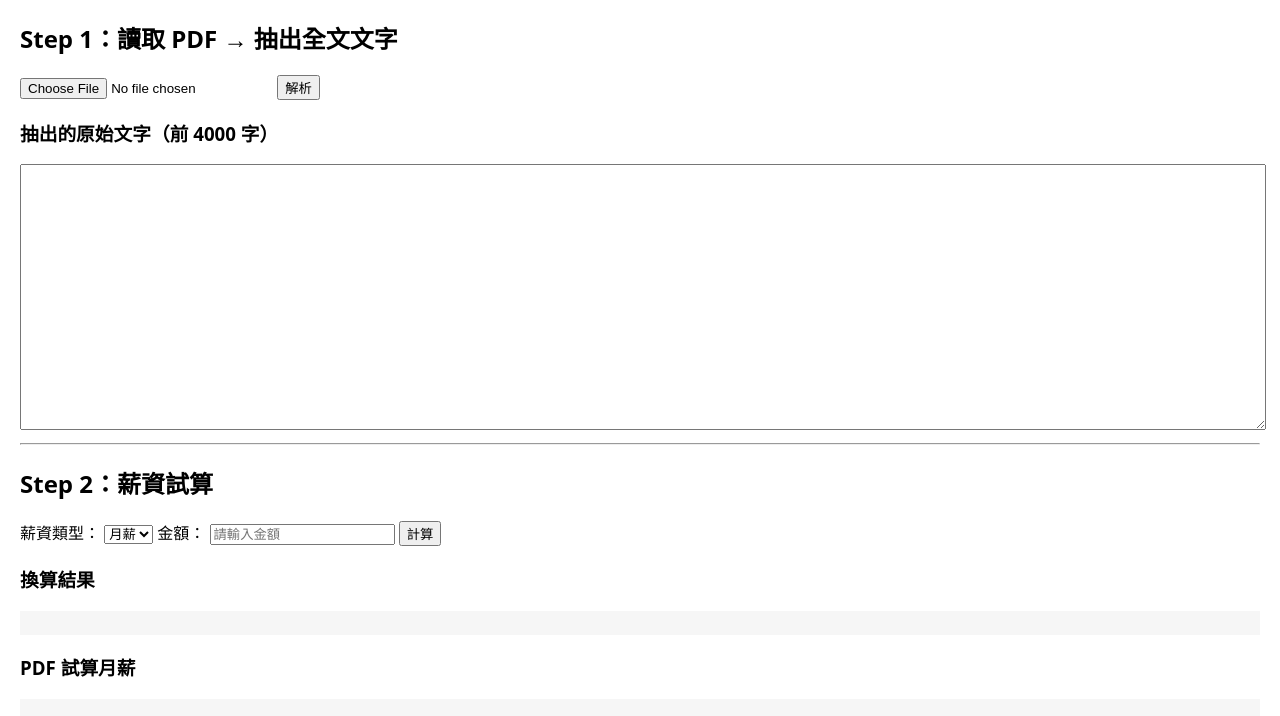
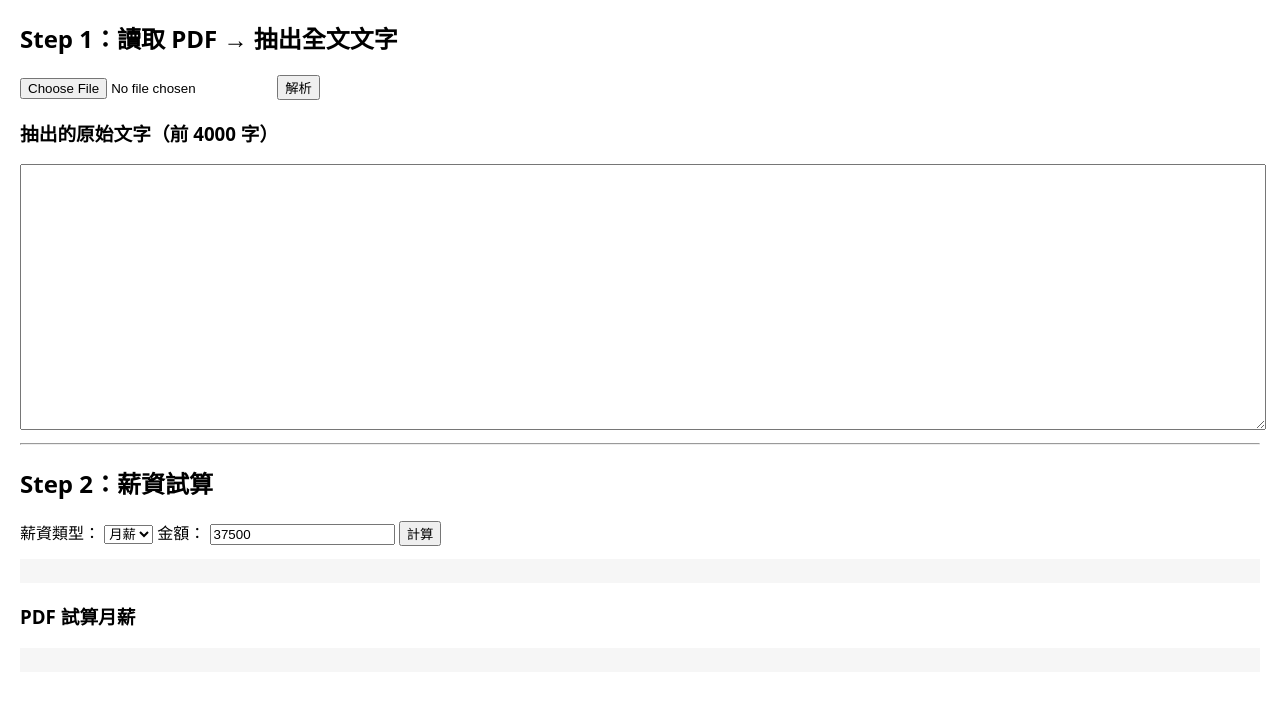
Before and after one commit to snk1221/M, a plain HTML site: page index.html in a window 1280 px wide. Drawn offline with Linux system fonts and the light colour scheme.

Commit message:
Update index.html

```diff
--- a/index.html
+++ b/index.html
@@ -24,24 +24,19 @@
 
 <h2>Step 2：薪資試算</h2>
 
-<label>
 薪資類型：
 <select id="salaryType">
   <option value="month">月薪</option>
   <option value="day">日薪</option>
   <option value="hour">時薪</option>
 </select>
-</label>
 
-<label>
 金額：
-  <input type="number" id="salaryAmount" placeholder="請輸入金額">
-</label>
+<input id="salaryAmount" type="number" value="37500" />
 
-<button id="calcSalary">計算</button>
+<button id="btnCalc">計算</button>
 
-<h3>換算結果</h3>
-<pre id="salaryResult"></pre>
+<pre id="calcResult"></pre>
 
 <h3>PDF 試算月薪</h3>
 <pre id="pdfSalaryResult"></pre>
```
Lines whose indentation alone changed are shown as unchanged.
